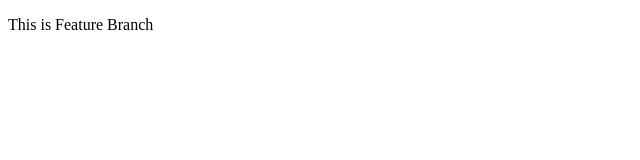
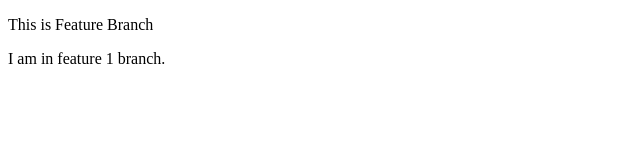
Before and after one commit to tejashrikalbhor02/Demo, a plain HTML site: page index.html in a window 1280 px wide. Shown: the whole page, without its empty margins (0-640 px from the left). Drawn offline with Linux system fonts and the light colour scheme.

Commit message:
add 1 line

```diff
--- a/index.html
+++ b/index.html
@@ -7,5 +7,6 @@
 </head>
 <body>
     <p>This is Feature Branch</p>
+    <p>I am in feature 1 branch. </p>
 </body>
 </html>
```
